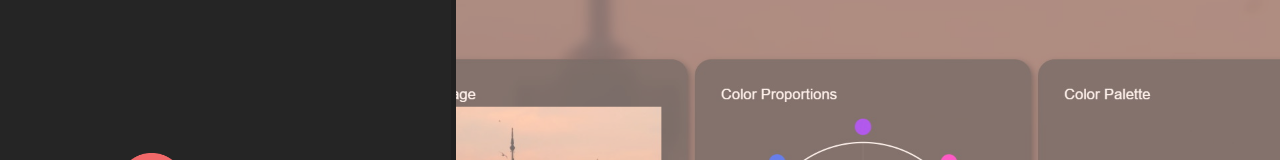
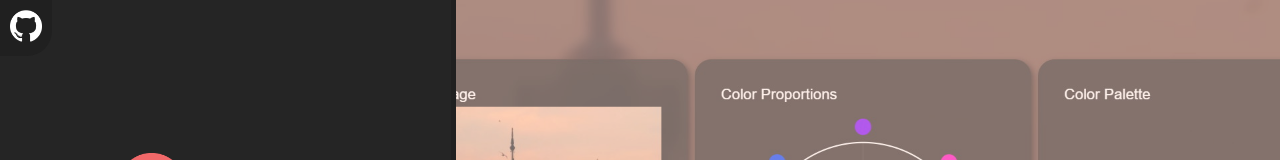
Before and after one commit to Kipwisp/swatch-app, a Vue app: page / in a window 1280 px wide. Shown: the top 160 px of the page. Built offline with nearby package versions, Linux system fonts and the light colour scheme; what vue-unicons would draw is missing.

Commit message:
add link to github

```diff
--- a/src/components/Upload.vue
+++ b/src/components/Upload.vue
@@ -58,7 +58,7 @@ export default defineComponent({
   },
   methods: {
     async uploadFile(file: File) {
-      const apiURL = process.env.VUE_APP_API_URL;
+      const apiURL = process.env.VUE_APP_API;
 
       try {
         this.uploading = true;
--- a/src/views/Home.vue
+++ b/src/views/Home.vue
@@ -22,6 +22,11 @@
           }
         "
       />
+      <div class="social-media">
+        <a :href="getGithub">
+          <img class="social-icon" src="@/assets/img/github.png" />
+        </a>
+      </div>
     </div>
     <div
       :style="{ 'background-image': selectedBackground }"
@@ -72,6 +77,9 @@ export default defineComponent({
         this.backgrounds[Math.floor(Math.random() * this.backgrounds.length)];
 
       return `url(${require(`@/assets/img/${selected}`)})`;
+    },
+    getGithub(): string {
+      return process.env.VUE_APP_GITHUB;
     },
   },
   mounted() {
@@ -145,6 +153,18 @@ export default defineComponent({
   width: min(500px, 90%);
   margin-bottom: 20px;
 }
+.social-media {
+  position: fixed;
+  top: 0;
+  left: 0;
+  background-color: var(--modal-bg);
+  padding: 10px;
+  border-radius: 0px 0px 25px 0px;
+}
+.social-icon {
+  width: 32px;
+  height: 32px;
+}
 @keyframes fade-in {
   from {
     opacity: 0;
```
Also changed, not shown: src/assets/img/github.png (added), 1 other file (tests, documents, lock files or other folders).
